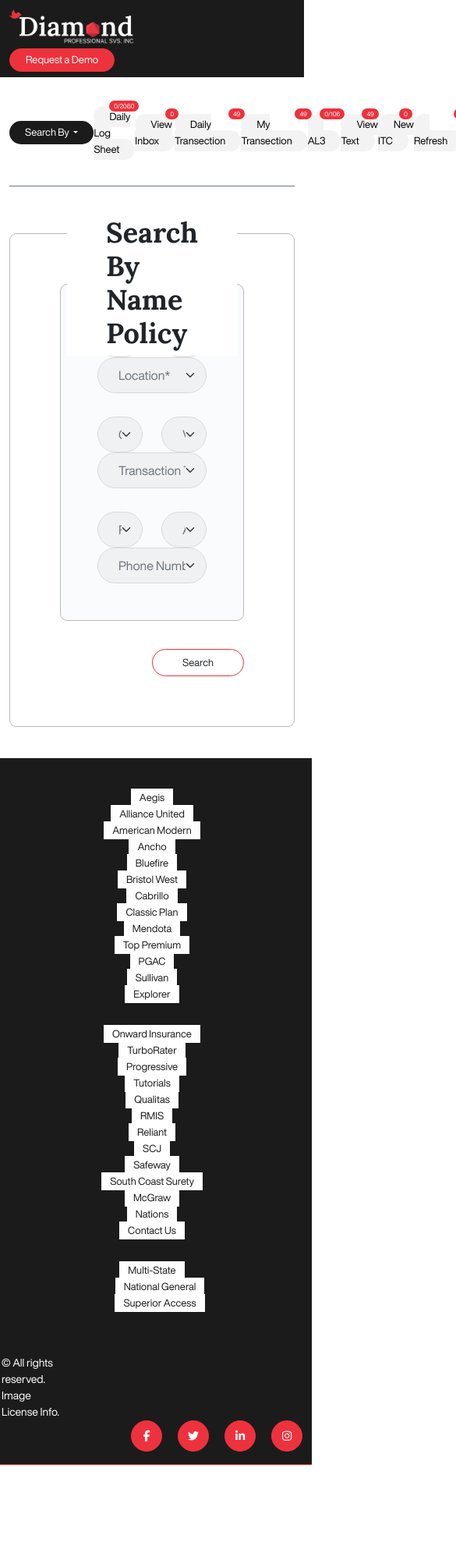
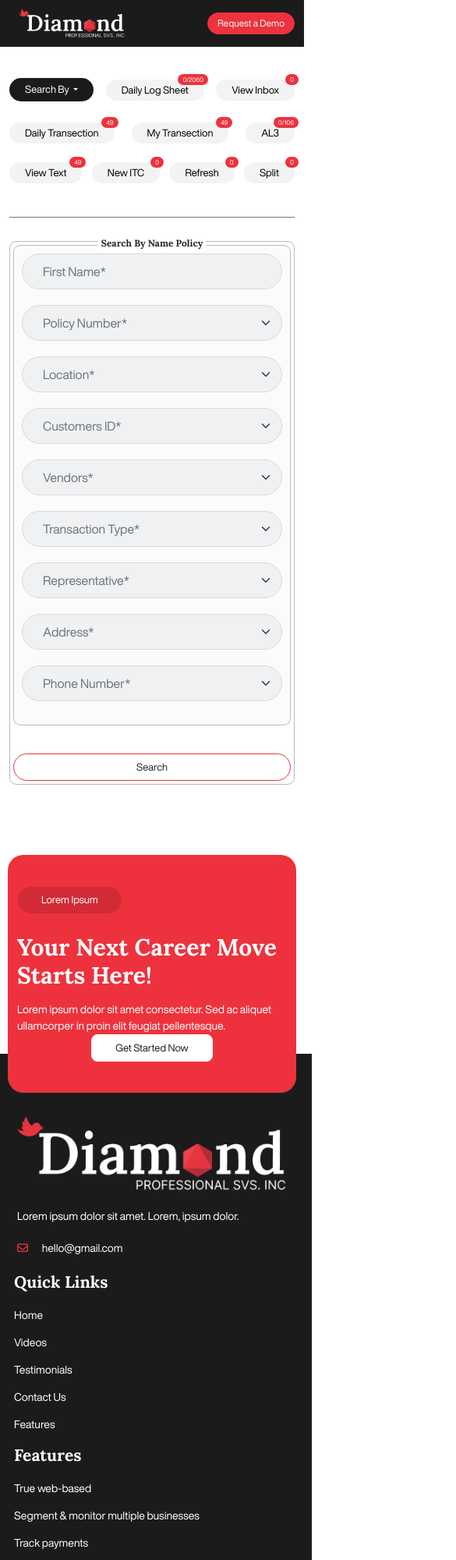
Before and after one commit to Shezo-Mark/Diamond-Website, a plain HTML site: page create_customer.html in a window 390 px wide. Shown: the top 2000 px of the page at 78% size, 585 px wide, since content can reach past the window. Before the commit the page ends 1878 px from the top, so only its background shows below. Drawn offline with nearby package versions, Linux system fonts and the light colour scheme; a web font is replaced by a local one.

Commit message:
mob responsive done

```diff
--- a/assets/scss/4-layouts/_footer.scss
+++ b/assets/scss/4-layouts/_footer.scss
@@ -8,6 +8,11 @@
     padding: 0 20px;
     @include grid-md-down{
        padding: 0 10px;
+       .footer_content{
+        margin-top: 40px;
+        padding: 0 20px;
+        margin-bottom: 20px;
+       }
        }
     .container{
         .row{
@@ -43,6 +48,9 @@
         }
         .footer_nav{
             list-style: none;
+            @include grid-md-down{
+                padding-left: 1rem;
+            }
             h5{
                 color: white;
                 margin-bottom: 20px;
@@ -62,6 +70,9 @@
         display: flex;
         align-items: center;
         justify-content: end;
+        @include grid-md-down{
+            justify-content: center;
+        }
         span{
             width: 40px;
             height: 40px;
--- a/assets/scss/6-pages/_home.scss
+++ b/assets/scss/6-pages/_home.scss
@@ -136,3 +136,10 @@
         justify-self: center;
         align-items: center;
     }
+    .social_row{
+        @include grid-md-down{
+            p{
+                text-align: center;
+            }
+        }
+    }
--- a/assets/scss/_shamefuloverrides.scss
+++ b/assets/scss/_shamefuloverrides.scss
@@ -0,0 +1,108 @@
+@media screen and (max-width: 991px){
+    // contact page
+    .contact_detail{
+        padding-top: 20px;
+    }
+    .contact_detail h3 {
+        margin-bottom: 20px;
+    }
+    .contact_detail .detail_item .detail_icon {
+        width: 40px;
+        height: 40px;
+    }
+    .contact_detail .detail_item .detail_icon i {
+        font-size: 13px;
+    }
+    .contact_detail .detail_item .detail_info p {
+        margin-bottom: 0px;
+    }
+    .contact_detail .detail_item .detail_info h5 {
+        font-size: 16px;
+    }
+    .contact_detail .detail_item .detail_info p {
+        font-size: 13px;
+    }
+    .section_contact_form .main_form {
+        padding: 16px;
+    }
+    .main_form .form_list .form_fields .row + .row {
+        margin-top: 0;
+    }
+    .main_form .col{
+        width: 100%;
+        flex: unset;
+        margin-bottom: 20px;
+    }
+    .form_fields .col-md-6{
+        margin-bottom: 20px;
+    }
+    .main_form .form_list .form_title {
+        margin-bottom: 18px;
+    }
+    .main_form .form_list .form_title h4 {
+        font-size: 25px;
+    }
+    .w-50 {
+        width: 100% !important;
+    }
+
+    // create customer page
+    .main_form {
+        padding: 4px;
+    }
+    .main_form > h3 {
+        padding: 4px;
+        font-size: 12px;
+        top: -9px;
+    }
+    .main_form .form_list {
+        padding: 10px;
+    }
+    .filter_nav {
+        margin-bottom: 30px;
+        border-bottom: 1px solid #6c757d;
+        padding-bottom: 0px;
+    }
+    .filter_nav > ul {
+        flex-wrap: wrap;
+    }
+    .filter_nav > ul > li{
+      margin-bottom: 30px;
+    }
+    .mob_flex{
+        display: flex !important;
+        flex-flow: row;
+        align-items: center;
+        a{
+            font-size: 12px;
+            padding: 4px 12px !important;
+        }
+    }
+    .mob_reverse{
+        flex-direction: column-reverse;
+    }
+    .section_component .component_content h2 {
+       text-align: center;
+       margin-top: 20px;
+    }
+    .section_component .component_content p {
+        text-align: center;
+     }
+    //  form connect
+    .groups_forms_actions {
+        h2{
+            margin-bottom: 20px;
+        }
+    }
+    .main_form .form_list .form_title.is_borderd {
+        padding-top: 23px;
+        margin-top: 16px;
+    }
+    .box {
+        padding: 9px;
+    }
+    .section_testimonial_grid  .container > h3{
+        margin-bottom: 50px;
+        font-size: 25px;
+    }
+}
--- a/create_customer.html
+++ b/create_customer.html
@@ -25,7 +25,7 @@
 <body>
     <header>
         <div class="header_main bg_dark">
-            <div class="container is_flex">
+            <div class="container is_flex mob_flex">
                 <a class="navbar-brand" href="#"><img src="./assets/images/fotter-log.png" class="img-fluid" alt=""></a>
                 <a href="" class="btn btn_barnd_fill hover_white" type="submit">Request a Demo</a>
               </div>
@@ -153,46 +153,63 @@
         </div>
     </section>
     <footer class="section_footer">
-        <div class="bg_dark footer_main links">
+        <div class="section bg_brand rounded">
             <div class="container">
-                <div class="is_flex section_pt align-items-center">
-                    <span><a href="">Aegis</a></span>
-                    <span><a href="">Alliance United</a></span>
-                    <span><a href="">American Modern</a></span>
-                    <span><a href="">Ancho</a></span>
-                    <span><a href="">Bluefire</a></span>
-                    <span><a href="">Bristol West</a></span>
-                    <span><a href="">Cabrillo</a></span>
-                    <span><a href="">Classic Plan</a></span>
-                    <span><a href="">Mendota</a></span>
-                    <span><a href="">Top Premium</a></span>
-                    <span><a href="">PGAC</a></span>
-                    <span><a href="">Sullivan</a></span>
-                    <span><a href="">Explorer</a></span>
+                <div class="free_footer">
+                    <a href="#" class="btn btn_brand_fill dark_brand btn_brand_dark mb-4">Lorem Ipsum</a>
+                    <div class="row align-items-center">
+                        <div class="col-md-9">
+                            <h1 class="mb-3 text-white">Your Next Career Move Starts Here!</h1>
+                            <p class="text-white">Lorem ipsum dolor sit amet consectetur. Sed ac aliquet ullamcorper in proin elit feugiat pellentesque.</p>
+                        </div>
+                        <div class="col-md-3 text-center">
+                            <a href="" class="btn btn_brand_fill_white btn_brand_dark dark_brand">Get Started Now</a>
+                        </div>
+                    </div>
                 </div>
-                <div class="is_flex align-items-center">
-
-                    <span><a href="">Onward Insurance</a></span>
-                    <span><a href="">TurboRater</a></span>
-                    <span><a href="">Progressive</a></span>
-                    <span><a href="">Tutorials</a></span>
-                    <span><a href="">Qualitas</a></span>
-                    <span><a href="">RMIS</a></span>
-                    <span><a href="">Reliant</a></span>
-                    <span><a href="">SCJ</a></span>
-                    <span><a href="">Safeway</a></span>
-                    <span><a href="">South Coast Surety</a></span>
-                    <span><a href="">McGraw</a></span>
-                    <span><a href="">Nations</a></span>
-                    <span><a href="">Contact Us</a></span>
+            </div>
+        </div>
+        <div class="bg_dark footer_main section_pt pb-3">
+            <div class="container">
+                <div class="row pt-md-4">
+                    <div class="col-md-6">
+                        <div class="footer_content">
+                            <a href=""><img src="./assets/images/fotter-log.png" alt="" class="img-fluid"></a>
+                            <p>Lorem ipsum dolor sit amet. Lorem, ipsum dolor.</p>
+                            <span><i class="fa-regular fa-envelope"></i> hello@gmail.com</span>
+                        </div>
+                    </div>
+                    <div class="col-md-2">
+                        <ul class="footer_nav">
+                            <h5>Quick Links</h5>
+                            <li><a href="index.html">Home</a></li>
+                            <li><a href="videos.html">Videos</a></li>
+                            <li><a href="testimonials.html">Testimonials</a></li>
+                            <li><a href="contact.html">Contact Us</a></li>
+                            <li><a href="featured.html">Features</a></li>
+                        </ul>
+                    </div>
+                    <div class="col-md-2">
+                        <ul class="footer_nav">
+                            <h5>Features</h5>
+                            <li><a href="">True web-based</a></li>
+                            <li><a href="">Segment & monitor multiple businesses</a></li>
+                            <li><a href="">Track payments</a></li>
+                            <li><a href="">Lorem Ipsum</a></li>
+                        </ul>
+                    </div>
+                    <div class="col-md-2">
+                        <ul class="footer_nav">
+                            <h5>Lorem</h5>
+                            <li><a href="">Lorem</a></li>
+                            <li><a href="">Lorem ipsum</a></li>
+                            <li><a href="">Lorem</a></li>
+                            <li><a href="">Lorem</a></li>
+                        </ul>
+                    </div>
                 </div>
-                <div class="is_flex section_pb align-items-center justify-content-start">
-                    <span><a href="">Multi-State</a></span>
-                    <span><a href="">National General</a></span>
-                    <span><a href="">Superior Access</a></span>
-                </div>
-                <div class="row align-items-center py-3">
-                    <div class="col-3">
+                <div class="row mt-md-5 mt-3 social_row">
+                    <div class="col-md-3 mb-md-0 mb-4">
                         <p class="text-white">© All rights reserved. Image License Info.</p>
                     </div>
                     <div class="col-md-9 text-end">
```
Also changed, not shown: contact.html (+2 -2 lines), featured.html (+13 -13 lines), form_connect.html (+7 -7 lines), index.html (+2 -2 lines), new-customer.html (+3 -3 lines), testimonials.html (+2 -3 lines), videos.html (+2 -4 lines), assets/css/main.css, 1 other file.
